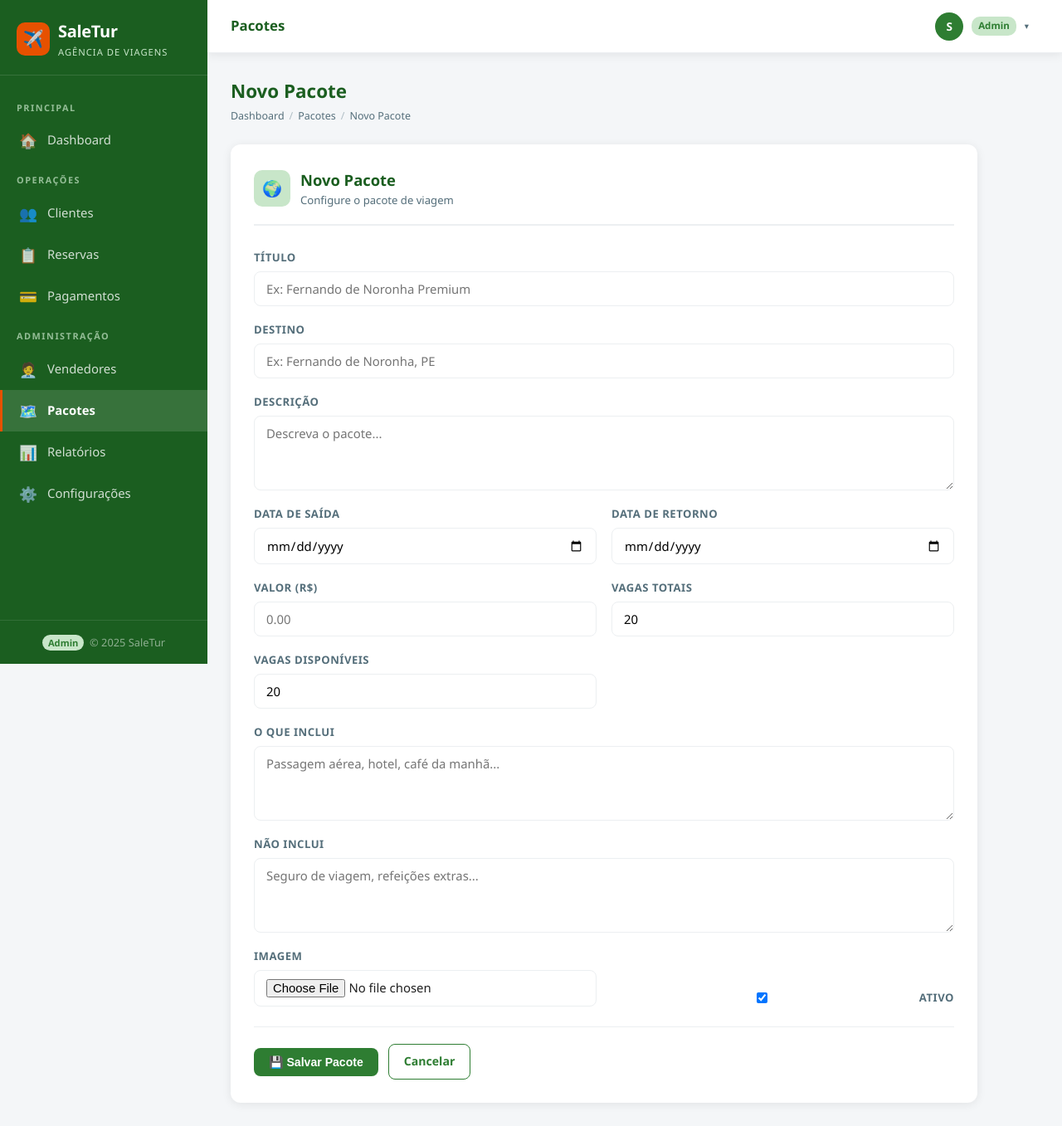
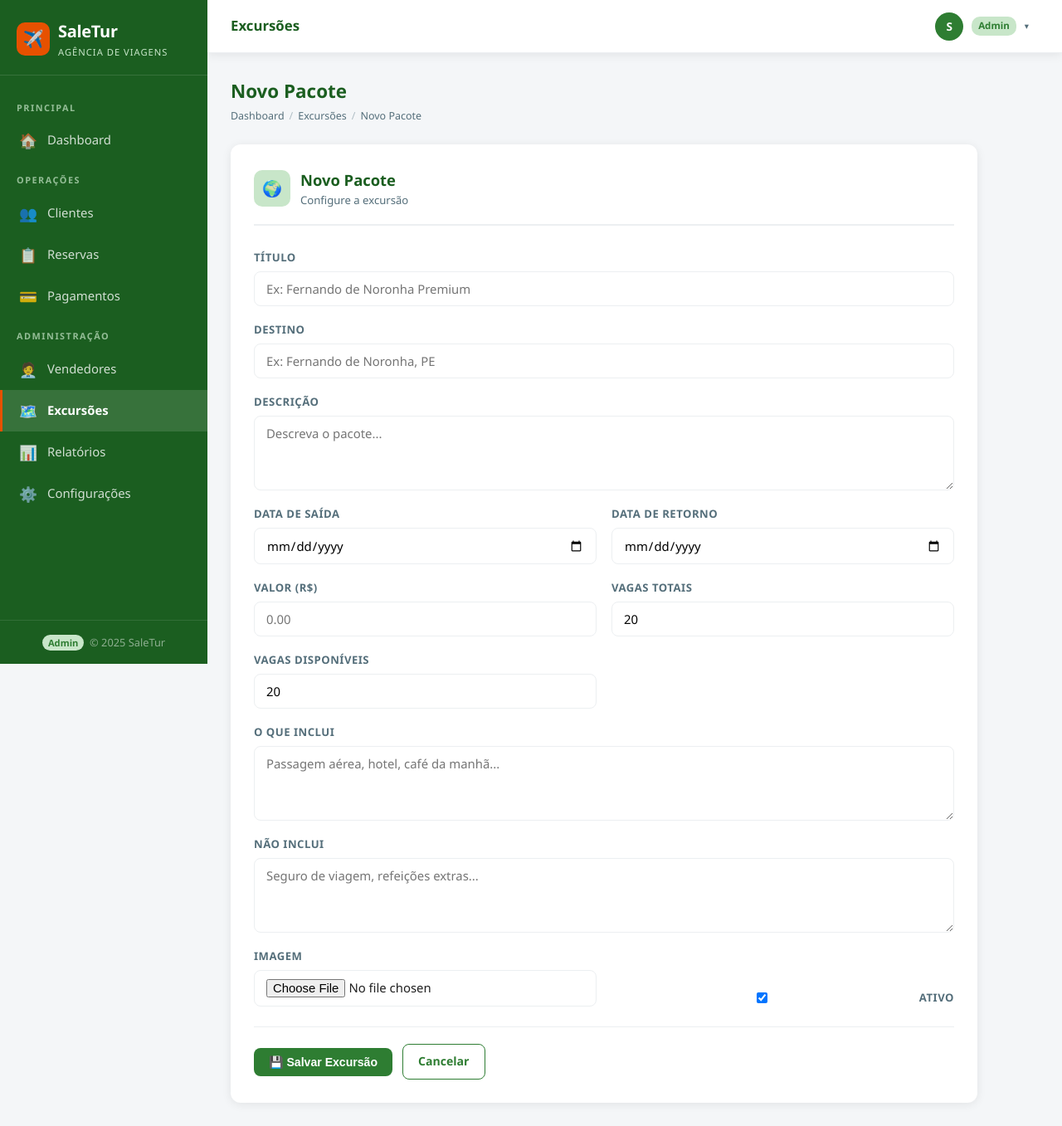
Before and after one commit to joserobertojr/-paiva-express, a Django app: page /pacotes/novo/ in a window 1280 px wide. Shown: the whole page at 83% size. Run offline with Django 5.2, Linux system fonts and the light colour scheme; the visitor is signed in with stand-in values (Sample User, id 1); some libraries are stand-ins or nearby versions.

Commit message:
Rename: Pacotes → Excursões em todos os textos visíveis
Co-Authored-By: Claude Sonnet 4.6 <noreply@anthropic.com>

```diff
--- a/sala-e-tu/templates/base.html
+++ b/sala-e-tu/templates/base.html
@@ -58,7 +58,7 @@
         {% endif %}
         {% if user_perms.pacotes %}
         <li class="nav-item {% if 'pacotes' in request.path %}active{% endif %}">
-          <a href="{% url 'pacotes:lista' %}"><span class="nav-icon">🗺️</span> Pacotes</a>
+          <a href="{% url 'pacotes:lista' %}"><span class="nav-icon">🗺️</span> Excursões</a>
         </li>
         {% endif %}
         {% if user_perms.relatorios %}
--- a/sala-e-tu/templates/login.html
+++ b/sala-e-tu/templates/login.html
@@ -14,7 +14,7 @@
     <div class="login-title">SaleTur</div>
     <div class="login-sub">Sistema de Gestão de Viagens</div>
     <div style="margin-top:40px;opacity:.7;font-size:.9rem;text-align:center;max-width:300px;line-height:1.8;">
-      Gerencie clientes, pacotes, reservas e pagamentos<br/>em um só lugar.
+      Gerencie clientes, excursões, reservas e pagamentos<br/>em um só lugar.
     </div>
   </div>
   <div class="login-right">
--- a/sala-e-tu/templates/pacotes/form.html
+++ b/sala-e-tu/templates/pacotes/form.html
@@ -1,7 +1,7 @@
 {% extends 'base.html' %}
 {% load widget_tweaks %}
 {% block title %}{{ titulo }}{% endblock %}
-{% block page_title %}Pacotes{% endblock %}
+{% block page_title %}Excursões{% endblock %}
 
 {% block content %}
 <div class="page-header">
@@ -10,7 +10,7 @@
     <div class="breadcrumb">
       <a href="{% url 'core:dashboard' %}">Dashboard</a>
       <span class="breadcrumb-sep">/</span>
-      <a href="{% url 'pacotes:lista' %}">Pacotes</a>
+      <a href="{% url 'pacotes:lista' %}">Excursões</a>
       <span class="breadcrumb-sep">/</span> {{ titulo }}
     </div>
   </div>
@@ -21,7 +21,7 @@
     <div class="form-header-icon">🌍</div>
     <div>
       <div class="form-title">{{ titulo }}</div>
-      <div class="form-subtitle">Configure o pacote de viagem</div>
+      <div class="form-subtitle">Configure a excursão</div>
     </div>
   </div>
 
@@ -98,7 +98,7 @@
     </div>
 
     <div class="form-actions">
-      <button type="submit" class="btn btn-verde">💾 Salvar Pacote</button>
+      <button type="submit" class="btn btn-verde">💾 Salvar Excursão</button>
       <a href="{% url 'pacotes:lista' %}" class="btn btn-outline">Cancelar</a>
     </div>
   </form>
--- a/sala-e-tu/templates/pagamentos/checkout.html
+++ b/sala-e-tu/templates/pagamentos/checkout.html
@@ -11,7 +11,7 @@
     </div>
   </div>
   <a href="{% url 'reservas:gestao_pacote' reserva.pacote.pk %}" class="btn btn-outline">
-    ← Voltar ao Pacote
+    ← Voltar à Excursão
   </a>
 </div>
 
@@ -251,7 +251,7 @@
     <div style="margin-top:14px;display:flex;flex-direction:column;gap:8px;">
       <a href="{% url 'reservas:gestao_pacote' reserva.pacote.pk %}"
          class="btn btn-outline" style="width:100%;justify-content:center;">
-        ← Voltar ao Pacote
+        ← Voltar à Excursão
       </a>
     </div>
   </div>
--- a/sala-e-tu/templates/reservas/form.html
+++ b/sala-e-tu/templates/reservas/form.html
@@ -26,9 +26,9 @@
         </div>
         <div class="form-grid">
           <div class="form-group full">
-            <label>Pacote</label>
+            <label>Excursão</label>
             <select name="pacote" class="form-control" required id="sel-pacote">
-              <option value="">— Selecione um pacote —</option>
+              <option value="">— Selecione uma excursão —</option>
               {% for p in pacotes %}
               <option value="{{ p.pk }}" data-valor="{{ p.valor }}" data-destino="{{ p.destino }}"
                       data-saida="{{ p.data_saida|date:'d/m/Y' }}" data-retorno="{{ p.data_retorno|date:'d/m/Y' }}"
--- a/sala-e-tu/templates/reservas/lista.html
+++ b/sala-e-tu/templates/reservas/lista.html
@@ -9,7 +9,7 @@
   </div>
 </div>
 
-<p style="color:var(--cinza-3);margin-bottom:20px;font-size:.92rem;">Selecione um pacote para gerenciar passageiros e pagamentos.</p>
+<p style="color:var(--cinza-3);margin-bottom:20px;font-size:.92rem;">Selecione uma excursão para gerenciar passageiros e pagamentos.</p>
 
 {% if pacotes %}
 <div class="pacote-sel-grid">
```
Also changed, not shown: sala-e-tu/templates/dashboard.html (+4 -4 lines), sala-e-tu/templates/pacotes/lista.html (+7 -7 lines).
